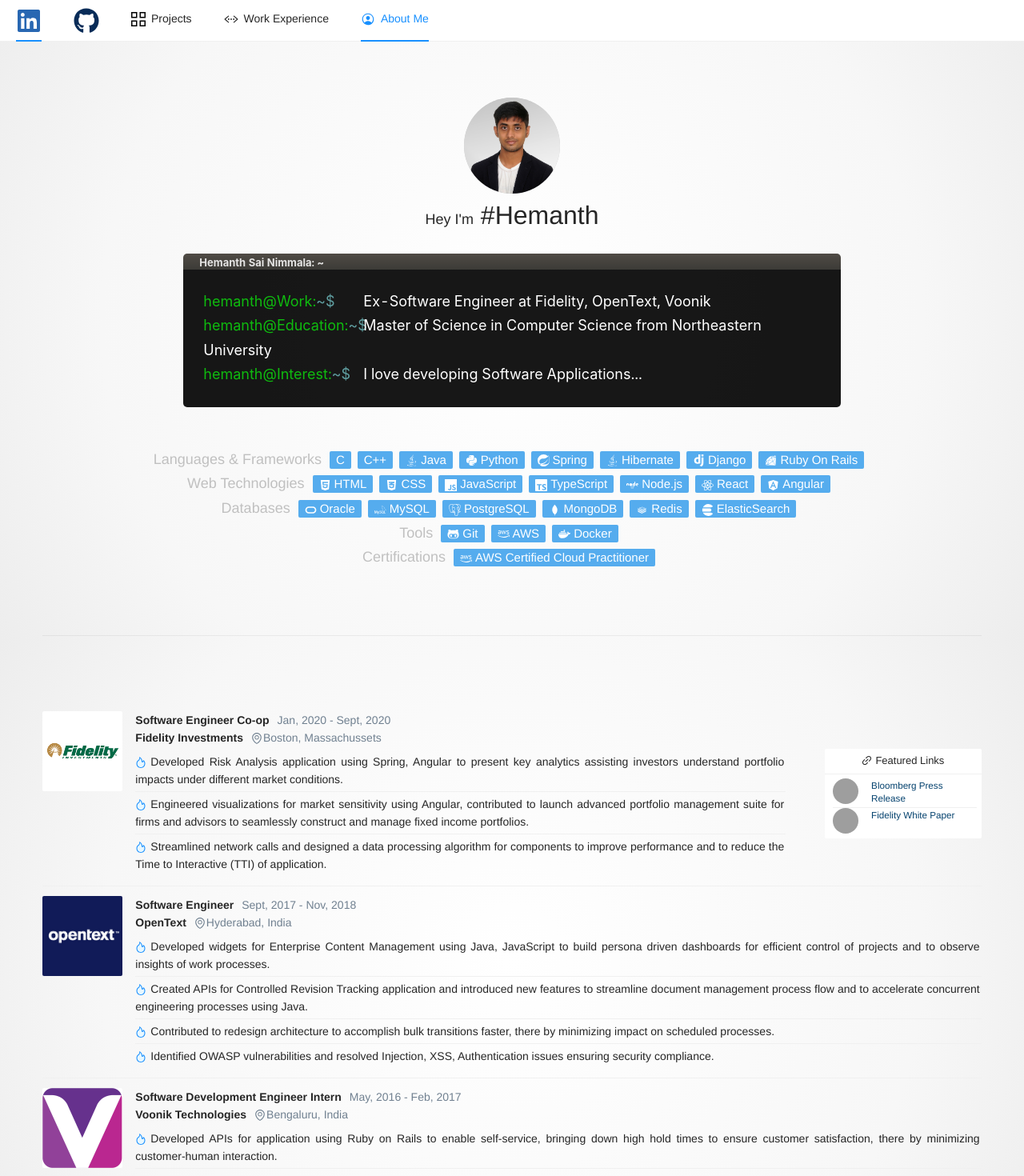
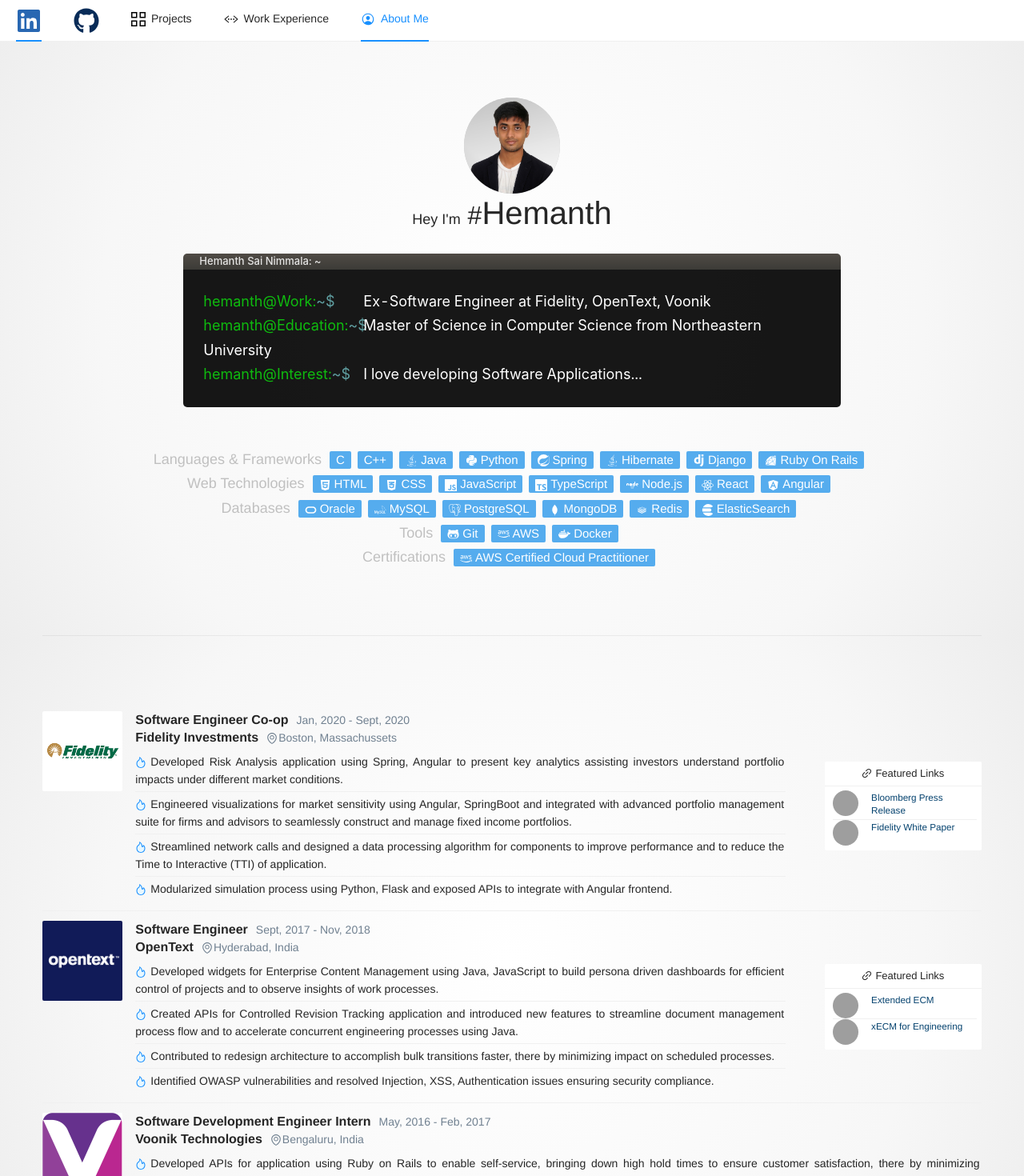
Before and after one commit to hemanthnhs/hemanthnhs.github.io, a React (Create React App) app: page / in a window 1280 px wide. Shown: the top 1470 px of the page at 80% size. Built offline with nearby package versions, Linux system fonts and the light colour scheme; grey boxes are pictures that could not be loaded.

Commit message:
Minor changes

```diff
--- a/public/data/work.json
+++ b/public/data/work.json
@@ -12,12 +12,15 @@
                 "mobileText": "Developed Risk Analysis application using Spring, Angular to present key analytics assisting investors understand portfolio impacts under different market conditions."
             },
             {
-                "text": "Engineered visualizations for market sensitivity using Angular, contributed to launch advanced portfolio management suite for firms and advisors to seamlessly construct and manage fixed income portfolios.",
-                "mobileText": "Engineered visualizations using Angular and contributed to launch advanced portfolio management suite for firms to seamlessly construct and manage fixed income portfolios."
+                "text": "Engineered visualizations for market sensitivity using Angular, SpringBoot and integrated with advanced portfolio management suite for firms and advisors to seamlessly construct and manage fixed income portfolios.",
+                "mobileText": "Engineered visualizations using Angular and integrated with advanced portfolio management suite for firms to seamlessly construct and manage fixed income portfolios."
             },
             {
                 "text": "Streamlined network calls and designed a data processing algorithm for components to improve performance and to reduce the Time to Interactive (TTI) of application.",
                 "mobileText": "Streamlined network calls and designed a data processing algorithm for components to improve performance and to reduce the TTI of application."
+            },
+            {
+                "text": "Modularized simulation process using Python, Flask and exposed APIs to integrate with Angular frontend."
             }
         ],
         "linksTitle": "Featured Links",
@@ -60,7 +63,18 @@
             }
         ],
         "linksTitle": "Featured Links",
-        "links": []
+        "links": [
+            {
+                "title": "Extended ECM",
+                "link": "https://www.opentext.com/products-and-solutions/products/enterprise-content-management/extended-ecm-platform",
+                "logo": "https://pbs.twimg.com/profile_images/1321499492852494338/TXGlEz69_400x400.jpg"
+            },
+            {
+                "title": "xECM for Engineering",
+                "link": "https://www.opentext.com/products-and-solutions/products/enterprise-content-management/extended-ecm-platform/opentext-extended-ecm-for-engineering",
+                "logo": "https://pbs.twimg.com/profile_images/1321499492852494338/TXGlEz69_400x400.jpg"
+            }
+        ]
     },
     {
         "companyName": "Voonik Technologies",
--- a/public/index.html
+++ b/public/index.html
@@ -11,7 +11,7 @@
         <meta name="msvalidate.01" content="AD4D8639359C4EB05E0F42D604A75654" />
         <meta
             name="description"
-            content="Hemanth Sai Nimmala (Hemanth Nhs) - Software Engineer Portfolio Webpage. Professional experience developing software applications using Java, Spring, Python, Ruby On Rails, Javascript, NodeJS, React (MERN), Angular (MEAN), AWS and Git"
+            content="Hemanth Sai Nimmala (Hemanth Nhs) - Software Engineer with professional experience developing software applications using Java, Spring, Python, Ruby On Rails, Javascript, NodeJS, React (MERN), Angular (MEAN), AWS and Git"
         />
         <link rel="manifest" href="%PUBLIC_URL%/manifest.json" />
         <title>Hemanth Sai Nimmala - Software Engineer</title>
--- a/src/App.css
+++ b/src/App.css
@@ -87,3 +87,15 @@
 .mobile-block {
     display: block;
 }
+
+p {
+    margin-bottom: 0px;
+}
+
+.inline-heading {
+    display: inline;
+}
+
+.inline {
+    display: inline;
+}
--- a/src/components/aboutMe/AboutMe.css
+++ b/src/components/aboutMe/AboutMe.css
@@ -94,3 +94,17 @@
 .no-margin-left {
     margin-left: 0px !important;
 }
+
+.work-position {
+    font-size: medium;
+}
+
+.work-company {
+    font-size: medium;
+}
+
+.terminal-heading {
+    font-size: small;
+    color: #ffffffdb;
+    padding-top: 2px;
+}
--- a/src/components/aboutMe/AboutMe.tsx
+++ b/src/components/aboutMe/AboutMe.tsx
@@ -67,7 +67,9 @@
                 </div>
                 <div className="text-center">
                     Hey I&apos;m
-                    <span className="name">&nbsp;#Hemanth</span>
+                    <span className="name">
+                        &nbsp;#<h1 className="inline-heading">Hemanth</h1>
+                    </span>
                 </div>
                 <TerminalView isMobile={isMobile} />
                 <div className="text-center">
--- a/src/components/aboutMe/TerminalView.tsx
+++ b/src/components/aboutMe/TerminalView.tsx
@@ -11,7 +11,7 @@
     return (
         <div>
             <div style={terminalStyle} id="terminal-bar">
-                Hemanth Sai Nimmala: ~
+                <h1 className="terminal-heading">Hemanth Sai Nimmala: ~</h1>
             </div>
             <div style={terminalStyle} className="terminal">
                 <div>
@@ -22,7 +22,9 @@
                     <span
                         className={"terminal-text" + (isMobile && " mobile-block")}
                     >
-                        Ex-Software Engineer at Fidelity, OpenText, Voonik
+                        <p className="inline">
+                            Ex-Software Engineer at Fidelity, OpenText, Voonik
+                        </p>
                     </span>
                 </div>
                 <div>
@@ -34,7 +36,7 @@
                     <span
                         className={"terminal-text" + (isMobile && " mobile-block")}
                     >
-                        {educationMsg}
+                        <p className="inline">{educationMsg}</p>
                     </span>
                 </div>
                 <div>
@@ -46,7 +48,9 @@
                     <span
                         className={"terminal-text" + (isMobile && " mobile-block")}
                     >
-                        I love developing Software Applications...
+                        <p className="inline">
+                            I love developing Software Applications...
+                        </p>
                     </span>
                     <span id="terminal-cursor-prompt"></span>
                 </div>
--- a/src/components/projects/Projects.tsx
+++ b/src/components/projects/Projects.tsx
@@ -54,10 +54,12 @@
                                     dataSource={project.accomplishments}
                                     renderItem={(respItem: any) => (
                                         <List.Item className="project-accomplishment">
-                                            <span>
-                                                <FireTwoTone />
-                                            </span>
-                                            {respItem}
+                                            <p>
+                                                <span>
+                                                    <FireTwoTone />
+                                                </span>
+                                                {respItem}
+                                            </p>
                                         </List.Item>
                                     )}
                                 />
--- a/src/components/work/WorkExperience.tsx
+++ b/src/components/work/WorkExperience.tsx
@@ -84,12 +84,12 @@
                                 <>
                                     {isMobile ? (
                                         <>
-                                            <div className="work-position">
+                                            <h1 className="work-position">
                                                 {item.position}
-                                            </div>
-                                            <div className="work-company">
+                                            </h1>
+                                            <h1 className="work-company">
                                                 {item.companyName}
-                                            </div>
+                                            </h1>
                                             <div
                                                 className={
                                                     "work-location" +
@@ -120,9 +120,9 @@
                                     ) : (
                                         <>
                                             <div>
-                                                <span className="work-position">
+                                                <h3 className="work-position inline-heading">
                                                     {item.position}
-                                                </span>
+                                                </h3>
                                                 <span className="work-dates">
                                                     {item.startDate + " - "}
                                                     {item.endDate
@@ -131,9 +131,9 @@
                                                 </span>
                                             </div>
                                             <div>
-                                                <span className="work-company">
+                                                <h3 className="work-company inline-heading">
                                                     {item.companyName}
-                                                </span>
+                                                </h3>
                                                 <span className="work-location">
                                                     <span className="work-loc-icon">
                                                         <EnvironmentOutlined />
@@ -153,10 +153,12 @@
                                         dataSource={item.responsibilities}
                                         renderItem={(respItem: any) => (
                                             <List.Item className="work-responsibility">
+                                                <p>
                                                     <span className="work-responsibility-icon">
                                                         <FireTwoTone />
                                                     </span>
                                                     {respItem.text}
+                                                </p>
                                             </List.Item>
                                         )}
                                     />
@@ -170,12 +172,14 @@
                                 dataSource={item.responsibilities}
                                 renderItem={(respItem: any) => (
                                     <List.Item className="work-responsibility">
+                                        <p>
                                             <span className="work-responsibility-icon">
                                                 <FireTwoTone />
                                             </span>
                                             {respItem.mobileText
                                                 ? respItem.mobileText
                                                 : respItem.text}
+                                        </p>
                                     </List.Item>
                                 )}
                             />
```
Lines whose indentation alone changed are shown as unchanged.
